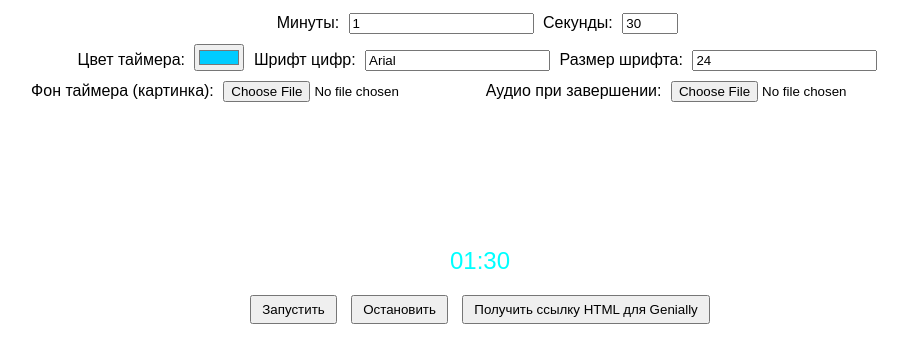
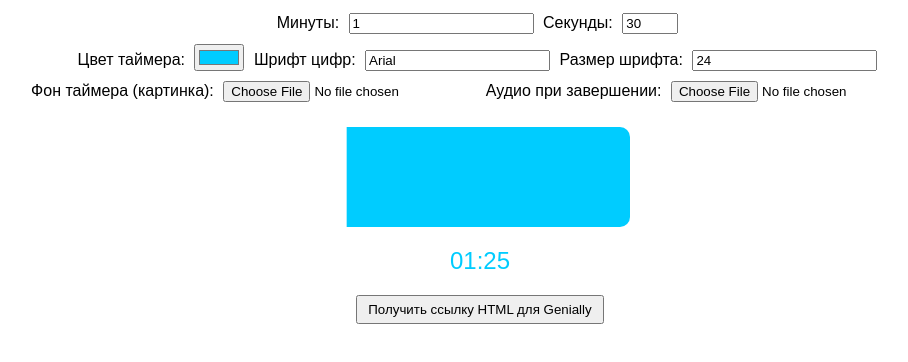
Before and after one commit to klavakap18-sketch/123, a plain HTML site: page index.html in a window 1280 px wide. Shown: the whole page, without its empty margins (160-1068 px from the left). Drawn offline with Linux system fonts and the light colour scheme.

Commit message:
Update index.html

```diff
--- a/index.html
+++ b/index.html
@@ -7,7 +7,7 @@
   body { background: transparent; font-family: Arial, sans-serif; text-align: center; }
   #timerContainer { position: relative; width: 300px; height: 100px; margin: 20px auto; }
   canvas { border-radius: 10px; background-color: rgba(0,0,0,0); }
-  #timeText { margin-top: 10px; font-size: 24px; color: #0ff; }
+  #timeText { margin-top: 10px; font-size: 24px; color: #00ccff; }
   #controls { margin-top: 15px; }
   input[type=number], input[type=color], input[type=text], input[type=file] { margin: 5px; }
   button { margin: 5px; padding: 5px 10px; }
@@ -32,8 +32,6 @@
   <div id="timeText"></div>
 
   <div id="controls">
-    <button id="startBtn">Запустить</button>
-    <button id="stopBtn">Остановить</button>
     <button id="getHtmlBtn">Получить ссылку HTML для Genially</button>
   </div>
 </div>
@@ -56,12 +54,12 @@ function drawTimer(progress) {
     img.onload = () => {
       ctx.drawImage(img, 0, 0, canvas.width, canvas.height);
       ctx.fillStyle = color;
-      ctx.fillRect(0, 0, canvas.width * progress, canvas.height);
+      ctx.fillRect(canvas.width * progress, 0, canvas.width * (1 - progress), canvas.height);
     };
     img.src = URL.createObjectURL(imgInput);
   } else {
     ctx.fillStyle = color;
-    ctx.fillRect(0, 0, canvas.width * progress, canvas.height);
+    ctx.fillRect(canvas.width * progress, 0, canvas.width * (1 - progress), canvas.height);
   }
 
   // Текст под таймером
@@ -78,8 +76,8 @@ function startTimer() {
   const initialSeconds = totalSeconds;
 
   function update() {
-    const progress = (initialSeconds - totalSeconds) / initialSeconds;
-    drawTimer(progress);
+    const progress = totalSeconds / initialSeconds; // прогресс для опустошения
+    drawTimer(1 - progress); // прямоугольник опустошается слева направо
     if(totalSeconds <= 0){
       clearTimeout(timerInterval);
       const audioFile = document.getElementById('endAudio').files[0];
@@ -96,14 +94,8 @@ function startTimer() {
   update();
 }
 
-document.getElementById('startBtn').onclick = startTimer;
-document.getElementById('stopBtn').onclick = () => clearTimeout(timerInterval);
-
-// Предпросмотр при изменении значений
-['minutes','seconds','timerColor','fontFamily','fontSize','timerImage'].forEach(id=>{
-  document.getElementById(id).addEventListener('change',()=>drawTimer(0));
-});
-drawTimer(0);
+// Автозапуск таймера при загрузке
+window.onload = () => startTimer();
 
 // Генерация HTML-файла для Genially
 document.getElementById('getHtmlBtn').onclick = () => {
@@ -116,6 +108,11 @@ document.getElementById('getHtmlBtn').onclick = () => {
   a.click();
   URL.revokeObjectURL(url);
 };
+
+// Предпросмотр при изменении значений
+['minutes','seconds','timerColor','fontFamily','fontSize','timerImage'].forEach(id=>{
+  document.getElementById(id).addEventListener('change',()=>drawTimer(1 - totalSeconds/(parseInt(document.getElementById('minutes').value)*60 + parseInt(document.getElementById('seconds').value))));
+});
 </script>
 
 </body>
```
